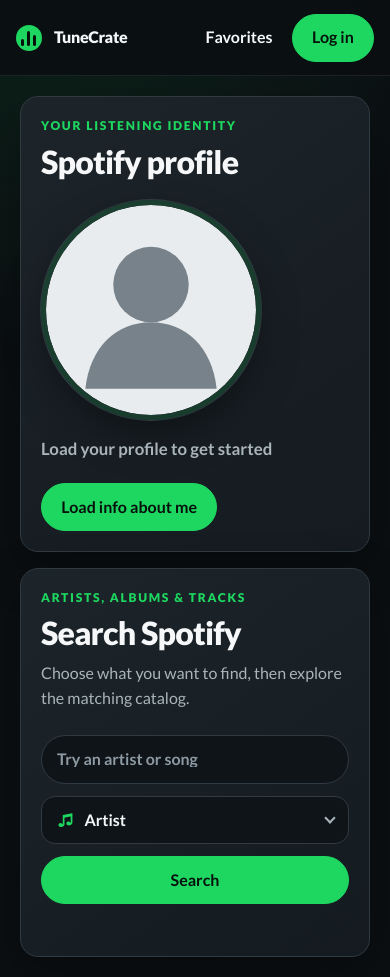
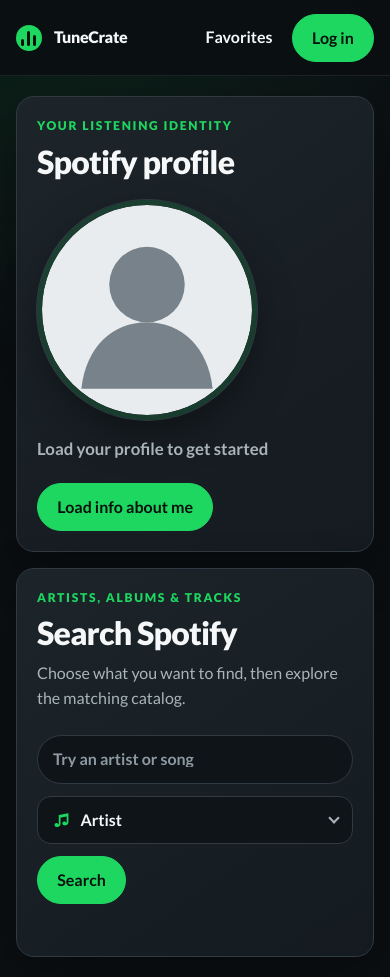
Before and after one commit to lalalastella/a3-spotify, an Angular app in the folder client/: page / in a window 390 px wide. Built offline with nearby package versions, Linux system fonts and the light colour scheme.

Commit message:
Harden responsive artist page rendering

```diff
--- a/client/src/app/app.component.css
+++ b/client/src/app/app.component.css
@@ -140,8 +140,20 @@
 }
 
 .app-shell {
+	width: 100%;
 	max-width: 1440px;
+	margin-inline: auto;
 	padding: clamp(1.25rem, 4vw, 3.5rem);
+}
+
+@media (max-width: 700px) {
+	.app-navbar {
+		padding-inline: 1rem;
+	}
+
+	.app-shell {
+		padding-inline: max(1rem, env(safe-area-inset-left));
+	}
 }
 
 @media (max-width: 430px) {
--- a/client/src/app/pages/artist-page/artist-page.component.css
+++ b/client/src/app/pages/artist-page/artist-page.component.css
@@ -1,5 +1,7 @@
 .artist-layout {
 	display: grid;
+	width: 100%;
+	min-width: 0;
 	grid-template-areas:
 		"back back back"
 		"title stats tracks"
@@ -9,6 +11,10 @@
 	column-gap: clamp(1.5rem, 3vw, 2.5rem);
 	row-gap: 1.25rem;
 	align-items: start;
+}
+
+.artist-layout > * {
+	min-width: 0;
 }
 
 .back-link {
@@ -38,6 +44,7 @@
 	aspect-ratio: 1;
 	object-fit: cover;
 	border-radius: var(--app-radius);
+	background: var(--app-surface-raised) url('/assets/unknown.jpg') center / cover no-repeat;
 	box-shadow: var(--app-shadow);
 }
 
@@ -47,6 +54,10 @@
 	align-items: flex-start;
 	flex-direction: column;
 	gap: 0.8rem;
+}
+
+.resource-actions .btn {
+	align-self: flex-start;
 }
 
 .artist-albums {
--- a/client/src/app/pages/artist-page/artist-page.component.html
+++ b/client/src/app/pages/artist-page/artist-page.component.html
@@ -8,7 +8,7 @@
 			@if(artist.popularity) { <app-thermometer [popularity]="artist.popularity"></app-thermometer> }
 		</div>
 
-		<img id="artistImg" [src]="artist.imageURL" [alt]="artist.name">
+		<img id="artistImg" [src]="artist.imageURL" [alt]="artist.name" (error)="useFallbackImage($event)">
 
 		<div class="resource-actions">
 			<a class="btn btn-light" role="button" [href]="artist.url" target="_blank" rel="noopener noreferrer">Open {{ artist.name }} on Spotify</a>
--- a/client/src/app/pages/artist-page/artist-page.component.ts
+++ b/client/src/app/pages/artist-page/artist-page.component.ts
@@ -35,4 +35,11 @@ export class ArtistPageComponent implements OnInit {
     this.isSaved = this.favoritesService.toggle(this.artist);
   }
 
+  useFallbackImage(event: Event) {
+    const image = event.target as HTMLImageElement;
+    if (!image.src.endsWith('/assets/unknown.jpg')) {
+      image.src = 'assets/unknown.jpg';
+    }
+  }
+
 }
--- a/client/src/styles.css
+++ b/client/src/styles.css
@@ -18,12 +18,15 @@
 
 html {
 	background: var(--app-bg);
+	overflow-x: clip;
 }
 
 body {
+	width: 100%;
 	min-width: 320px;
 	min-height: 100vh;
 	margin: 0;
+	overflow-x: clip;
 	background:
 		radial-gradient(circle at 8% -10%, rgba(30, 215, 96, 0.12), transparent 28rem),
 		var(--app-bg);
@@ -82,7 +85,13 @@ select {
 
 button,
 .btn {
+	display: inline-flex;
+	width: fit-content;
+	max-width: 100%;
+	align-items: center;
+	justify-content: center;
 	font-weight: 700;
+	white-space: normal;
 	transition: transform 160ms ease, background-color 160ms ease, border-color 160ms ease;
 }
 
```
